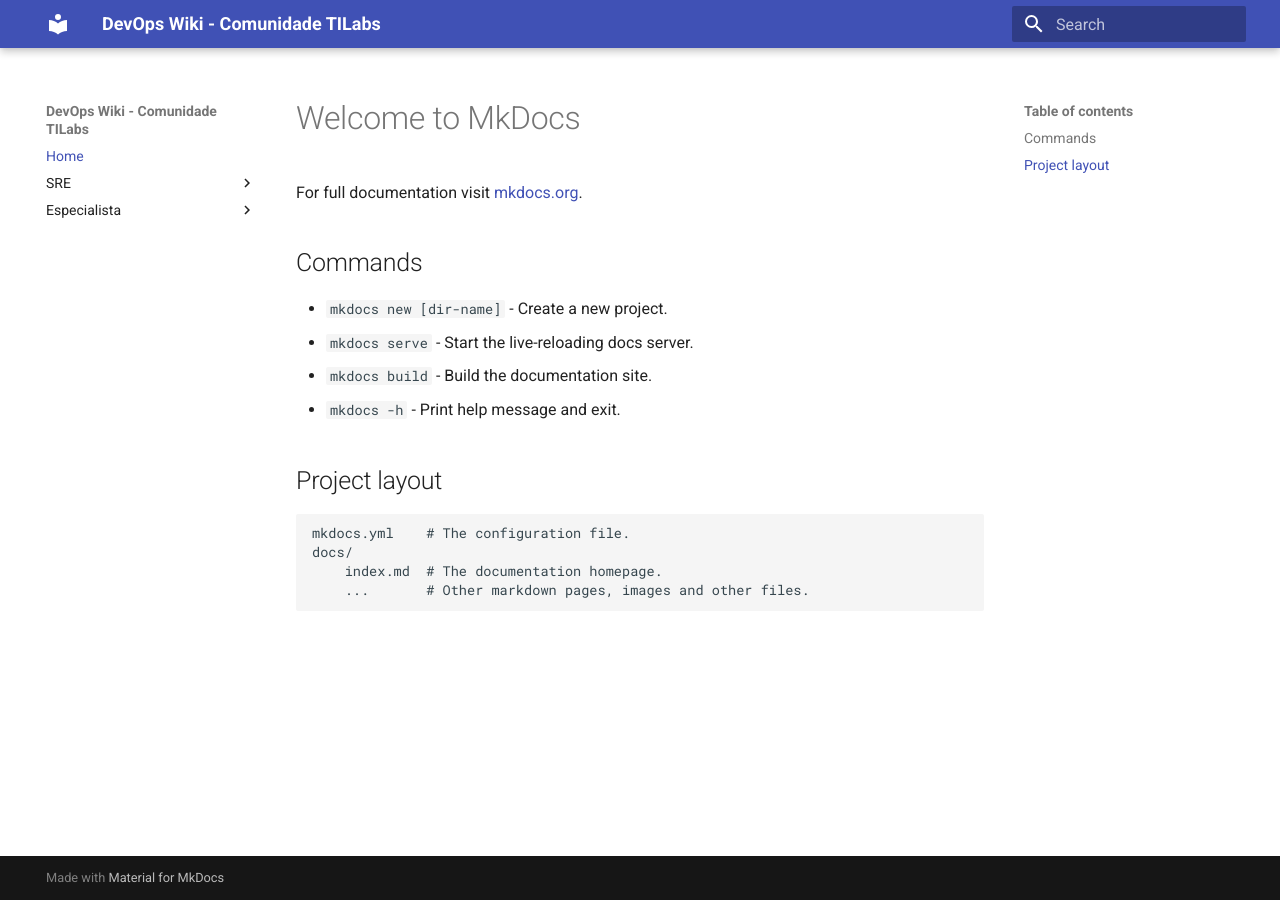
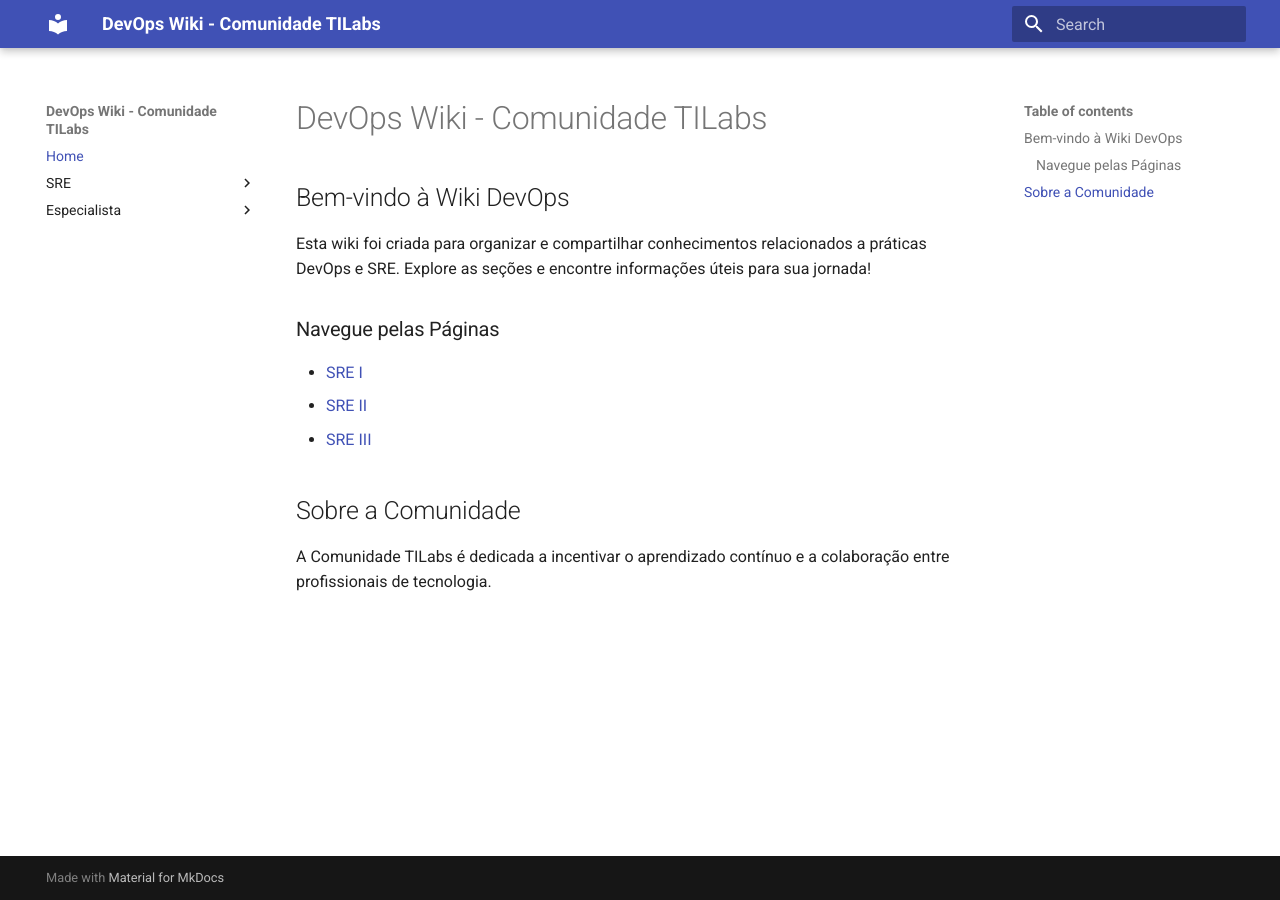
Before and after one commit to dmoraesrs/devops-wiki, an MkDocs documentation site: the page built from docs/index.md, in a window 1280 px wide. Built offline with MkDocs 1.6.1 and Material for MkDocs 9.7.7, drawn with Linux system fonts in a browser that asks for light colours.

Commit message:
Atualiza a wiki

```diff
--- a/docs/index.md
+++ b/docs/index.md
@@ -1,17 +1,13 @@
-# Welcome to MkDocs
+# DevOps Wiki - Comunidade TILabs
 
-For full documentation visit [mkdocs.org](https://www.mkdocs.org).
+## Bem-vindo à Wiki DevOps
 
-## Commands
+Esta wiki foi criada para organizar e compartilhar conhecimentos relacionados a práticas DevOps e SRE. Explore as seções e encontre informações úteis para sua jornada!
 
-* `mkdocs new [dir-name]` - Create a new project.
-* `mkdocs serve` - Start the live-reloading docs server.
-* `mkdocs build` - Build the documentation site.
-* `mkdocs -h` - Print help message and exit.
+### Navegue pelas Páginas
+- [SRE I](sre/sre1.md)
+- [SRE II](sre/sre2.md)
+- [SRE III](sre/sre3.md)
 
-## Project layout
-
-    mkdocs.yml    # The configuration file.
-    docs/
-        index.md  # The documentation homepage.
-        ...       # Other markdown pages, images and other files.
+## Sobre a Comunidade
+A Comunidade TILabs é dedicada a incentivar o aprendizado contínuo e a colaboração entre profissionais de tecnologia.
```
Also changed, not shown: site/index.html, site/search/search_index.json.
